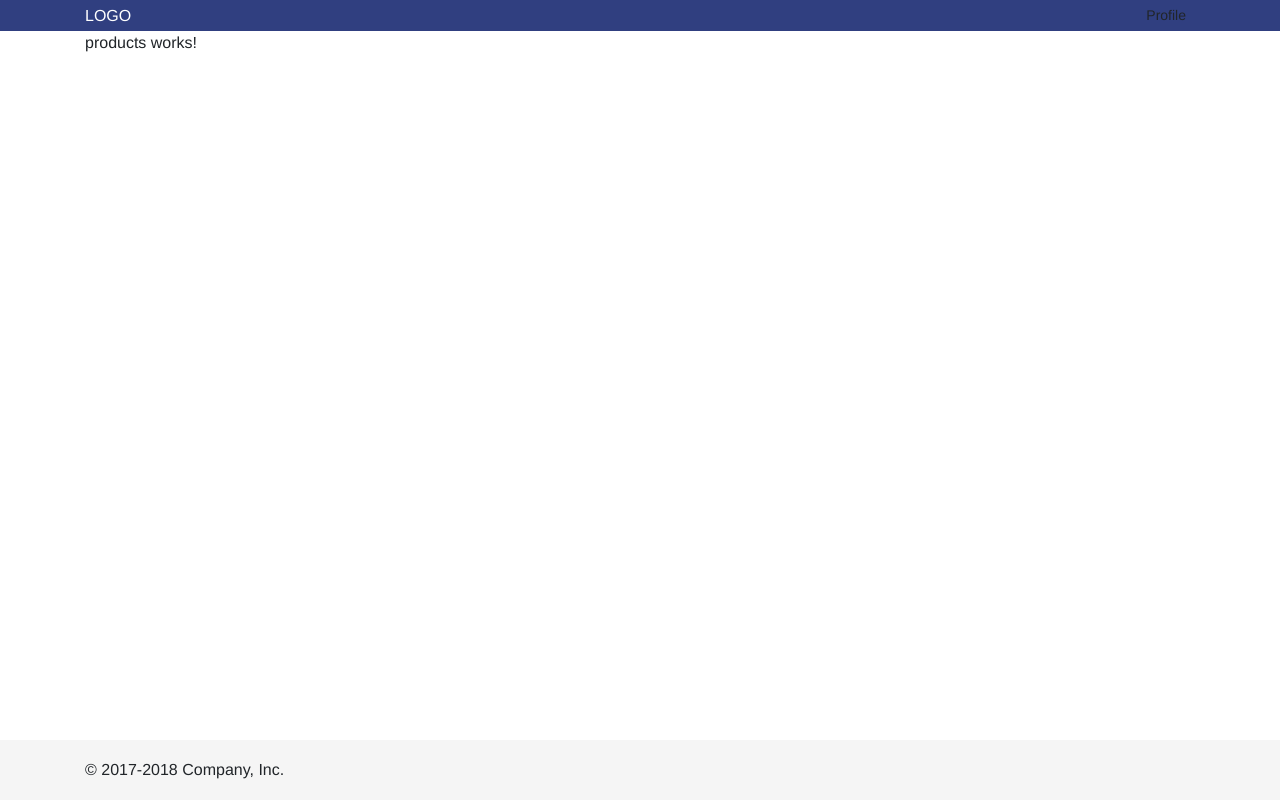
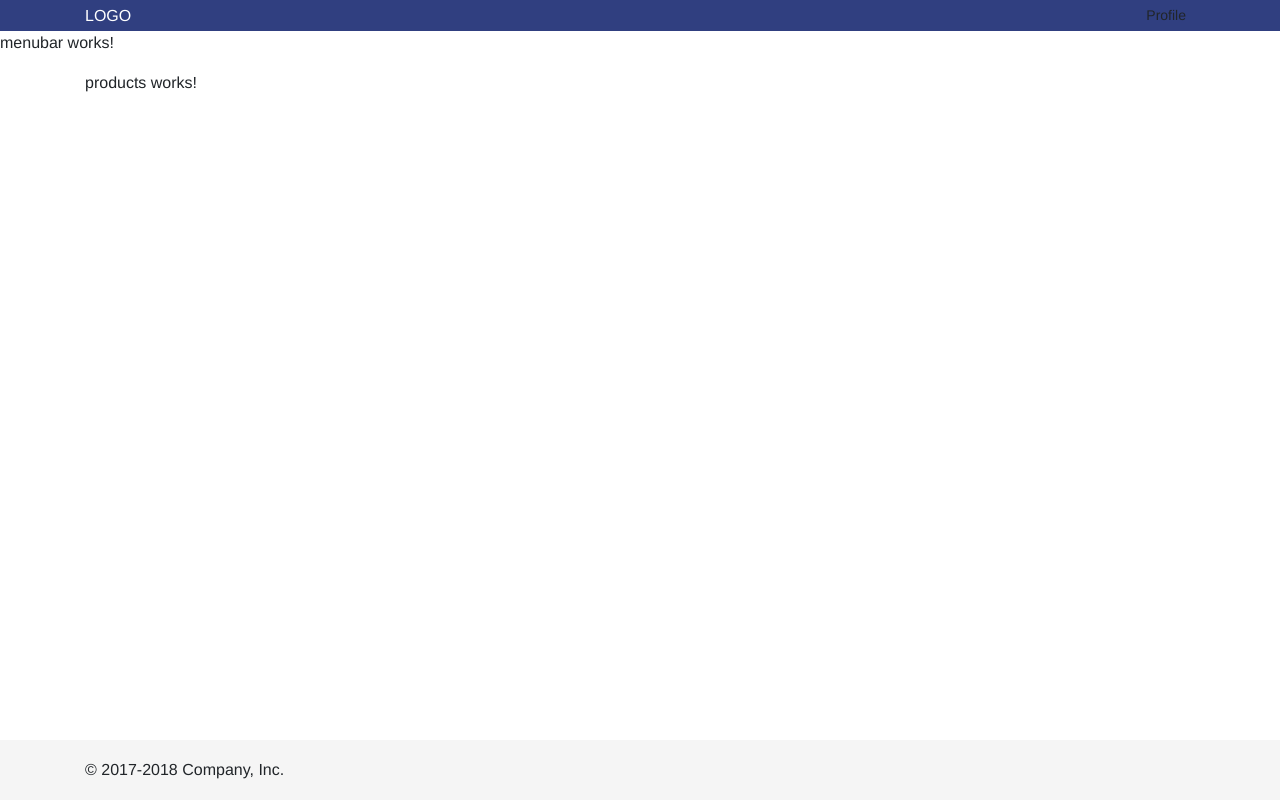
Before and after one commit to splim2002/ng7project, an Angular app in the folder ClientApp/: page / in a window 1280 px wide. Built offline with nearby package versions, Linux system fonts and the light colour scheme.

Commit message:
Add new component "MenuBar" to CoreModule

```diff
--- a/ClientApp/src/app/app.component.html
+++ b/ClientApp/src/app/app.component.html
@@ -1,6 +1,7 @@
 <header>
   <app-header></app-header>
 </header>
+<app-menubar></app-menubar>
 <main class="container">
   <router-outlet></router-outlet>
 </main>
--- /dev/null
+++ b/ClientApp/src/app/core/components/menubar/menubar.component.html
@@ -0,0 +1,3 @@
+<p>
+  menubar works!
+</p>
--- /dev/null
+++ b/ClientApp/src/app/core/components/menubar/menubar.component.ts
@@ -0,0 +1,15 @@
+import { Component, OnInit } from '@angular/core';
+
+@Component({
+  selector: 'app-menubar',
+  templateUrl: './menubar.component.html',
+  styleUrls: ['./menubar.component.scss']
+})
+export class MenubarComponent implements OnInit {
+
+  constructor() { }
+
+  ngOnInit() {
+  }
+
+}
--- a/ClientApp/src/app/core/core.module.ts
+++ b/ClientApp/src/app/core/core.module.ts
@@ -1,10 +1,11 @@
 import { NgModule } from '@angular/core';
 import { HeaderComponent } from 'src/app/core/components/header/header.component';
 import { PageNotFoundComponent } from 'src/app/core/pages/page-not-found/page-not-found.component';
+import { MenubarComponent } from './components/menubar/menubar.component';
 
 @NgModule({
   imports: [],
-  declarations: [PageNotFoundComponent, HeaderComponent],
-  exports: [PageNotFoundComponent, HeaderComponent]
+  declarations: [PageNotFoundComponent, HeaderComponent, MenubarComponent],
+  exports: [PageNotFoundComponent, HeaderComponent, MenubarComponent]
 })
 export class CoreModule {}
```
Also changed, not shown: ClientApp/src/app/core/components/menubar/menubar.component.scss (added), 2 other files (tests, documents, lock files or other folders).
